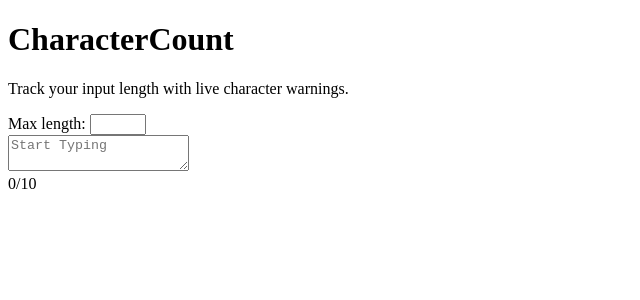
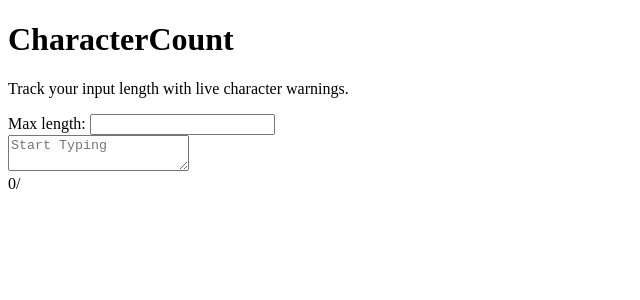
Before and after one commit to nynishuyadav85/InterviewPrep, a React (Vite) app in the folder interview/: page / in a window 1280 px wide. Shown: the top 300 px of the page, without its empty margins (0-640 px from the left). Built offline with nearby package versions, Linux system fonts and the light colour scheme.

Commit message:
fix: update CharacterCount component to handle max length input and display character warnings

```diff
--- a/interview/src/components/CharCount/CharacterCount.jsx
+++ b/interview/src/components/CharCount/CharacterCount.jsx
@@ -1,8 +1,8 @@
-// import { useState } from "react"
+import { useState } from "react"
 
 const CharacterCount = () => {
-    // const [maxLength, setMaxLength] = useState('');
-    const maxLength = 10;
+    const [maxLength, setMaxLength] = useState(null);
+    const [text, setText] = useState("")
 
     return (
         <div className="text-align-center">
@@ -11,13 +11,28 @@ const CharacterCount = () => {
             </h1>
             <p>Track your input length with live character warnings.</p>
             <label>Max length: </label>
-            <input type="number" min={1} max={10}></input>
+            <input
+                type="number"
+                min={0}
+                value={maxLength}
+                onChange={(e) => setMaxLength(e.target.value)}
+            >
+            </input>
 
             <div className="m-4">
-                <textarea placeholder="Start Typing"></textarea>
+                <textarea
+                    placeholder="Start Typing"
+                    value={text}
+                    onChange={(e) => setText(e.target.value)}
+                >
+                </textarea>
             </div>
 
-            <span>0/{maxLength}</span>
+            <span>{text.length}/{maxLength}</span>
+
+            <div>
+                <p>{maxLength - text.length === 1 ? "You are close to the limit" : text.length > maxLength ? `limt exceed by ${text.length - maxLength} character` : " "}</p>
+            </div>
         </div>
     )
 }
```
